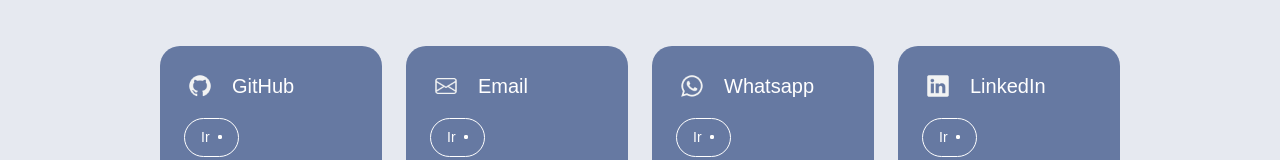
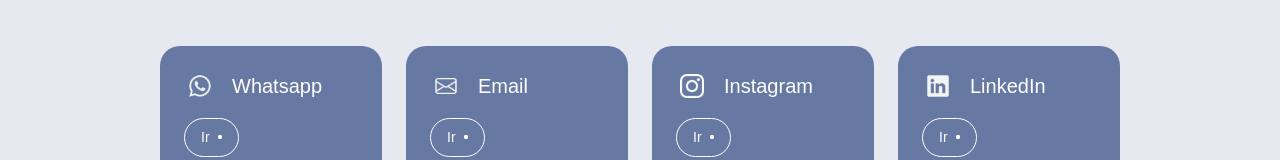
Before and after one commit to los-verdes-1313/los-verdes, an Angular app: page / in a window 1280 px wide. Shown: the part 3811-3971 px from the top of the page. Built offline with nearby package versions, Linux system fonts and the light colour scheme; a web font is replaced by a local one.

Commit message:
cambios en el footer

```diff
--- a/src/app/components/layout/footer/footer.component.scss
+++ b/src/app/components/layout/footer/footer.component.scss
@@ -255,6 +255,13 @@
       object-fit: contain;
     }
 
+    // Específicamente para el ícono de Instagram
+    img[src*="Instagram"] {
+      width: 24px;
+      height: 24px;
+      filter: brightness(0) invert(1); // Hacer el ícono blanco
+    }
+
     .mobile-icon {
       display: none;
 
--- a/src/app/components/layout/footer/footer.component.ts
+++ b/src/app/components/layout/footer/footer.component.ts
@@ -17,22 +17,22 @@
 export class FooterComponent {
   socialLinks: SocialLink[] = [
     {
-      name: 'GitHub',
-      iconDesktop: 'RRSS=Github, Dispositivo=Desktop.png',
-      iconMobile: 'RRSS=Github, Dispositivo=Mobile.png',
-      url: 'https://github.com/santiscally?tab=repositories'
+      name: 'Whatsapp',
+      iconDesktop: 'RRSS=Whatsapp, Dispositivo=Desktop.png',
+      iconMobile: 'RRSS=Whatsapp, Dispositivo=Mobile.png',
+      url: 'https://wa.me/5491123992362?text=Hola,%20me%20gustaría%20coordinar%20una%20entrevista%20para%20conocer%20más%20sobre%20sus%20servicios.'
     },
     {
       name: 'Email',
       iconDesktop: 'RRSS=Email, Dispositivo=Desktop.png',
       iconMobile: 'RRSS=Email, Dispositivo=Mobile.png',
-      url: 'mailto:santiscally@gmail.com?subject=Consulta%20Simple%20Apps&body=Hola,%20me%20gustaría%20obtener%20más%20información%20sobre%20sus%20servicios.'
+      url: 'mailto:contacto.simpleapps@gmail.com?subject=Consulta%20Simple%20Apps&body=Hola,%20me%20gustaría%20obtener%20más%20información%20sobre%20sus%20servicios.'
     },
     {
-      name: 'Whatsapp',
-      iconDesktop: 'RRSS=Whatsapp, Dispositivo=Desktop.png',
-      iconMobile: 'RRSS=Whatsapp, Dispositivo=Mobile.png',
-      url: 'https://wa.me/5491123992362?text=Hola,%20me%20gustaría%20coordinar%20una%20entrevista%20para%20conocer%20más%20sobre%20sus%20servicios.'
+      name: 'Instagram',
+      iconDesktop: 'RRSS=Instagram, Dispositivo=Desktop.png',
+      iconMobile: 'RRSS=Instagram, Dispositivo=Mobile.png',
+      url: 'https://www.instagram.com/simpleapps.com.ar/?utm_source=ig_web_button_share_sheet'
     },
     {
       name: 'LinkedIn',
```
Also changed, not shown: public/RRSS=Instagram, Dispositivo=Desktop.png (added), public/RRSS=Instagram, Dispositivo=Mobile.png (added).
